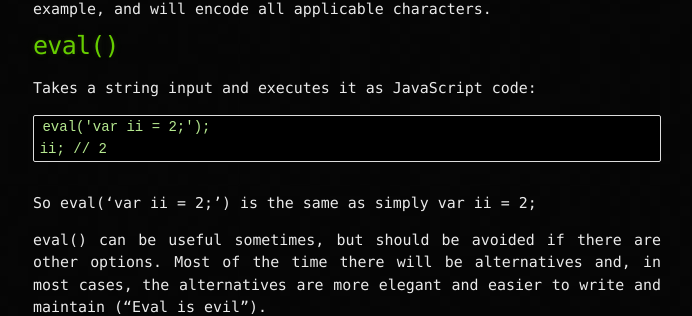
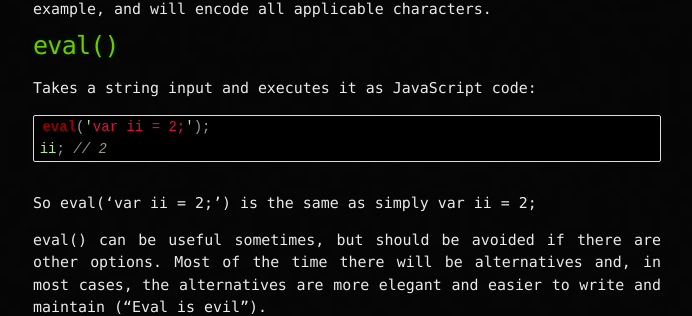
Before and after one commit to 4x3lpri3t0/zedronar.github.io, a Jekyll site: the page built from _posts/2014-04-16-javascript-functions.markdown, in a window 1280 px wide and 900 px high, scrolled down 2192 px. Shown: the part 283-599 px from the top of the window, without its empty margins (293-985 px from the left). Built offline with Jekyll 4.4.1, drawn with Linux system fonts in a browser that asks for light colours; Markdown is read by kramdown in place of the engine named in the settings; comment, search, counter and statistics services are not loaded.

Commit message:
Fixed stupid mistake

````diff
--- a/_posts/2014-04-16-javascript-functions.markdown
+++ b/_posts/2014-04-16-javascript-functions.markdown
@@ -91,7 +91,7 @@ The first one will return a usable URL, while the second one assumes you're only
 
 Takes a string input and executes it as JavaScript code:
 
-```javascript```
+```javascript
 eval('var ii = 2;');
 ii; // 2
 ```
````
